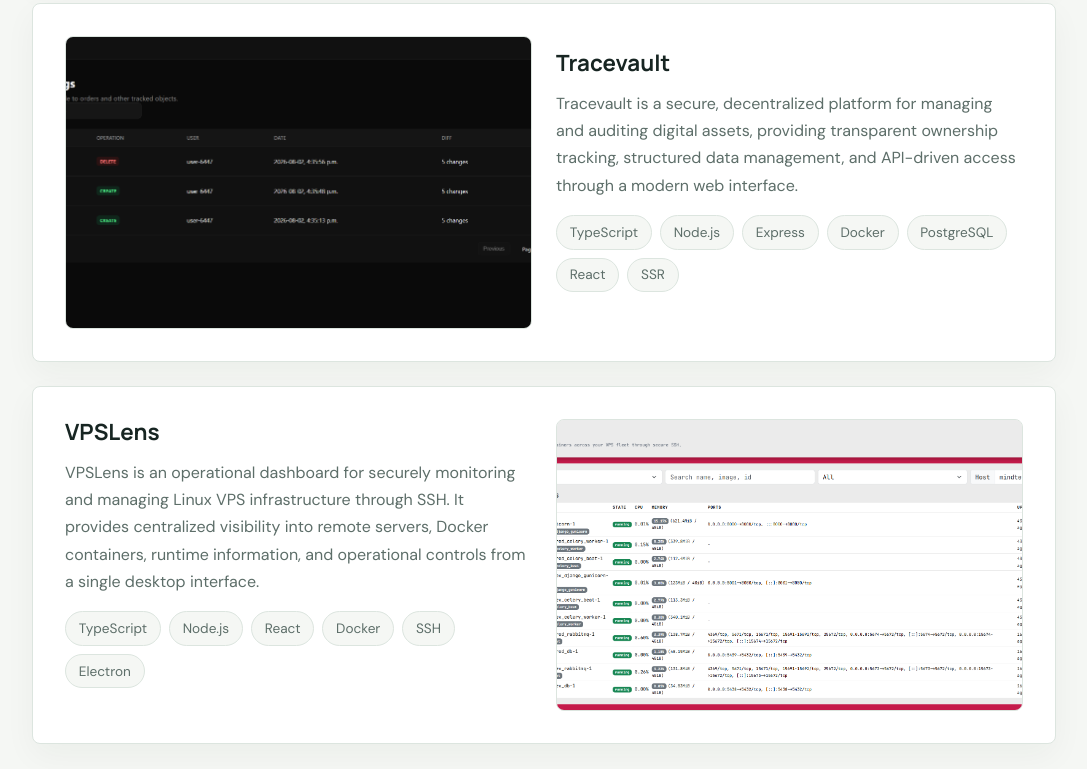
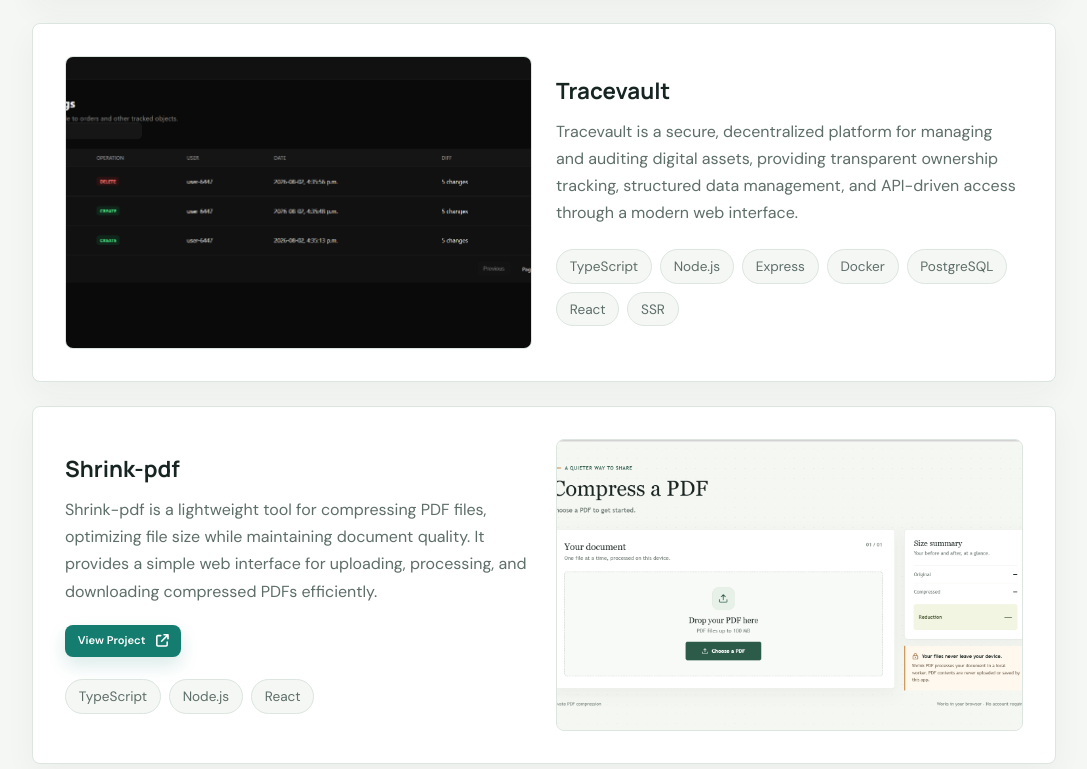
Before and after one commit to vinigonz1993/portfolio, a React (Vite) app: page / in a window 1280 px wide. Shown: the part 4751-5520 px from the top of the page, without its empty margins (96-1183 px from the left). Built offline with nearby package versions, Linux system fonts and the light colour scheme.

Commit message:
Adding project

```diff
--- a/src/data/projects.ts
+++ b/src/data/projects.ts
@@ -2,12 +2,14 @@ import vpslensImage from "../assets/vpslens.png";
 import tracevaultImage from "../assets/tracevault.png";
 import mindtestImage from "../assets/mindtest.png";
 import seahorseImage from "../assets/seahorse.png";
+import shrinkPdfImage from "../assets/shrinkpdf.png";
 
 export interface Project {
   name: string;
   description: string;
   technologies: string[];
   image: string;
+  url: string | null;
 }
 
 export const projects: Project[] = [
@@ -29,6 +31,7 @@ export const projects: Project[] = [
       "Terraform"
     ],
     image: mindtestImage,
+    url: "https://pro.mindtest.com.br"
   },
   {
     name: "Seahorse",
@@ -50,6 +53,7 @@ export const projects: Project[] = [
       "Terraform",
     ],
     image: seahorseImage,
+    url: null
   },
   {
     name: "Tracevault",
@@ -65,6 +69,19 @@ export const projects: Project[] = [
       "SSR",
     ],
     image: tracevaultImage,
+    url: null
+  },
+  {
+    name: "Shrink-pdf",
+    description:
+      "Shrink-pdf is a lightweight tool for compressing PDF files, optimizing file size while maintaining document quality. It provides a simple web interface for uploading, processing, and downloading compressed PDFs efficiently.",
+    technologies: [
+      "TypeScript",
+      "Node.js",
+      "React",
+    ],
+    image: shrinkPdfImage,
+    url: "https://shrink-pdf.vgonzalez.dev"
   },
   {
     name: "VPSLens",
@@ -79,5 +96,6 @@ export const projects: Project[] = [
       "Electron",
     ],
     image: vpslensImage,
+    url: null
   },
 ];
--- a/src/sections/Projects.tsx
+++ b/src/sections/Projects.tsx
@@ -1,5 +1,7 @@
 import styled from "styled-components";
+import { FaArrowUpRightFromSquare } from "react-icons/fa6";
 import Section from "../components/Section";
+import { Button } from "../components/Button";
 import Title from "../utils/Title";
 import Card from "../utils/Card";
 import { projects } from "../data/projects";
@@ -58,14 +60,30 @@ const ProjectImage = styled.img`
 
 const Description = styled.p`
   color: ${({ theme }) => theme.colors.textSecondary};
-  margin-bottom: 1rem;
+  margin-bottom: 1.25rem;
+`;
+
+const ProjectButton = styled(Button)`
+  gap: 0.65rem;
+  padding: 0.4rem 0.8rem;
+  font-size: 0.7rem;
+  box-shadow: 0 8px 18px rgba(20, 125, 112, 0.16);
+
+  svg {
+    font-size: 0.8rem;
+    transition: transform 0.2s ease;
+  }
+
+  &:hover svg {
+    transform: translate(2px, -2px);
+  }
 `;
 
 const Tags = styled.div`
   display: flex;
   flex-wrap: wrap;
   gap: 0.5rem;
-  margin-bottom: 1.4rem;
+  margin-top: 1.4rem;
 `;
 
 const Tag = styled.span`
@@ -98,6 +116,12 @@ const Projects = () => {
                 <ProjectName>{project.name}</ProjectName>
                 <Description>{project.description}</Description>
 
+                {project.url && (
+                  <ProjectButton href={project.url} target="_blank" rel="noopener noreferrer">
+                    View Project <FaArrowUpRightFromSquare aria-hidden="true" />
+                  </ProjectButton>
+                )}
+
                 <Tags>
                   {project.technologies.map((tech) => (
                     <Tag key={tech}>{tech}</Tag>
```
Also changed, not shown: src/assets/shrinkpdf.png (added).
